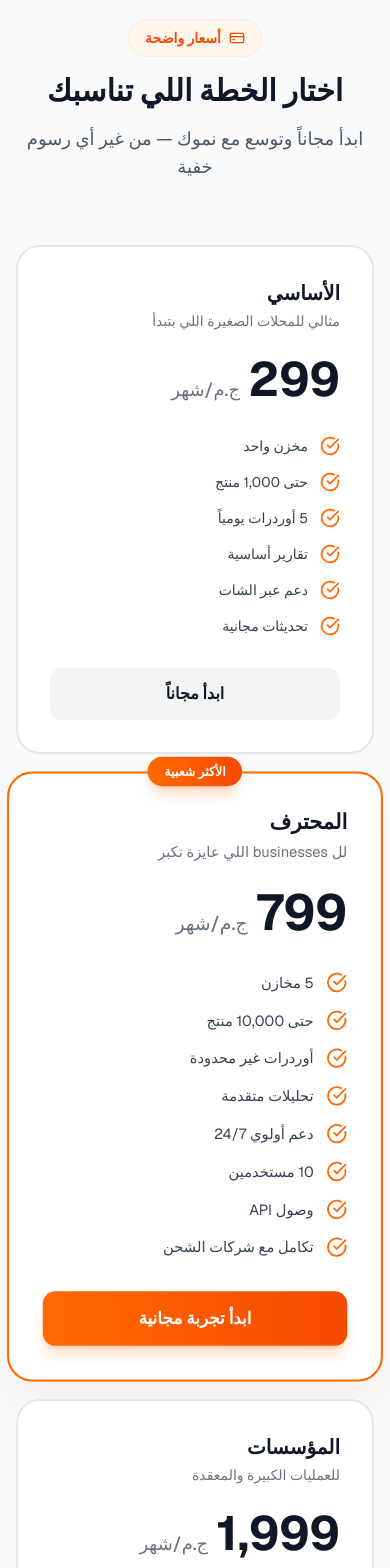
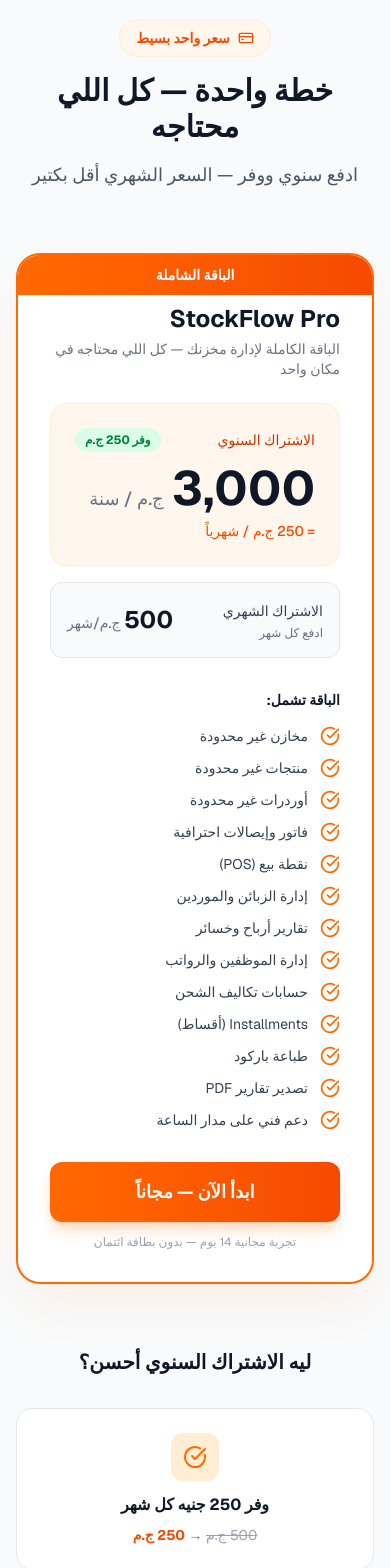
Before and after one commit to ohmedayman/erb, a Next.js app: page / in a window 390 px wide. Shown: the part 6440-8008 px from the top of the page. Built offline with nearby package versions, Linux system fonts and the light colour scheme.

Commit message:
fix: pricing to single plan (3000/year), add orange logo to header

```diff
--- a/src/app/page.tsx
+++ b/src/app/page.tsx
@@ -94,32 +94,36 @@ const testimonials = [
   { name: "محمد حسن", role: "صاحب سوبر ماركت", company: "سوبر ماركت هاني", rating: 5, text: "أكتر حاجة عجبتني إن التقارير بتاعته واضحة وبتبينلي إيه اللي بيتباع وإيه اللي واقف. بقى عندي رؤية كاملة على الشغل." },
 ];
 
-const pricingPlans = [
-  {
-    name: "الأساسي",
-    price: "299",
-    desc: "مثالي للمحلات الصغيرة اللي بتبدأ",
-    features: ["مخزن واحد", "حتى 1,000 منتج", "5 أوردرات يومياً", "تقارير أساسية", "دعم عبر الشات", "تحديثات مجانية"],
-    cta: "ابدأ مجاناً",
-    primary: false,
-  },
-  {
-    name: "المحترف",
-    price: "799",
-    desc: "لل businesses اللي عايزة تكبر",
-    features: ["5 مخازن", "حتى 10,000 منتج", "أوردرات غير محدودة", "تحليلات متقدمة", "دعم أولوي 24/7", "10 مستخدمين", "وصول API", "تكامل مع شركات الشحن"],
-    cta: "ابدأ تجربة مجانية",
-    primary: true,
-  },
-  {
-    name: "المؤسسات",
-    price: "1,999",
-    desc: "للعمليات الكبيرة والمعقدة",
-    features: ["مخازن غير محدودة", "منتجات غير محدودة", "أوردرات غير محدودة", "تقارير مخصصة", "دعم على مدار الساعة", "مستخدمون غير محدودون", "تكاملات مخصصة", "مدير حساب مخصص", "SLA مخصص"],
-    cta: "تواصل مع المبيعات",
-    primary: false,
-  },
-];
+const pricingPlan = {
+  name: "StockFlow Pro",
+  monthlyPrice: "250",
+  yearlyPrice: "3,000",
+  yearlyPriceRaw: 3000,
+  monthlyPriceRaw: 250,
+  desc: "الباقة الكاملة لإدارة مخزنك — كل اللي محتاجه في مكان واحد",
+  features: [
+    "مخازن غير محدودة",
+    "منتجات غير محدودة",
+    "أوردرات غير محدودة",
+    "فاتور وإيصالات احترافية",
+    "نقطة بيع (POS)",
+    "إدارة الزبائن والموردين",
+    "تقارير أرباح وخسائر",
+    "إدارة الموظفين والرواتب",
+    "حسابات تكاليف الشحن",
+    "Installments (أقساط)",
+    "طباعة باركود",
+    "تصدير تقارير PDF",
+    "دعم فني على مدار الساعة",
+  ],
+  monthlyFeatures: [
+    "مخزن واحد",
+    "حتى 5,000 منتج",
+    "أوردرات شهرية غير محدودة",
+    "تقارير أساسية",
+    "دعم عبر الشات",
+  ],
+};
 
 export default function HomePage() {
   const [mobileMenuOpen, setMobileMenuOpen] = useState(false);
@@ -761,13 +765,13 @@ export default function HomePage() {
           >
             <motion.div variants={fadeInUp} className="inline-flex items-center gap-2 bg-orange-50 text-orange-600 px-4 py-2 rounded-full text-sm font-semibold mb-4 border border-orange-100">
               <CreditCard className="w-4 h-4" />
-              أسعار واضحة
+              سعر واحد بسيط
             </motion.div>
             <motion.h2 variants={fadeInUp} className="text-3xl sm:text-4xl font-bold text-gray-900">
-              اختار الخطة اللي تناسبك
+              خطة واحدة — كل اللي محتاجه
             </motion.h2>
             <motion.p variants={fadeInUp} className="mt-4 text-lg text-gray-600">
-              ابدأ مجاناً وتوسع مع نموك — من غير أي رسوم خفية
+              ادفع سنوي ووفر — السعر الشهري أقل بكتير
             </motion.p>
           </motion.div>
 
@@ -776,50 +780,102 @@ export default function HomePage() {
             whileInView="visible"
             viewport={{ once: true, margin: "-50px" }}
             variants={staggerContainer}
-            className="grid md:grid-cols-3 gap-8 max-w-5xl mx-auto"
+            className="max-w-2xl mx-auto"
           >
-            {pricingPlans.map((plan, i) => (
             <motion.div
-                key={i}
               variants={scaleIn}
               whileHover={{ y: -5 }}
-                className={`rounded-3xl p-8 border-2 transition-all relative ${
-                  plan.primary
-                    ? "border-orange-500 bg-white shadow-2xl shadow-orange-500/10 scale-105"
-                    : "border-gray-200 bg-white hover:border-orange-300 hover:shadow-lg"
-                }`}
+              className="rounded-3xl border-2 border-orange-500 bg-white shadow-2xl shadow-orange-500/10 relative overflow-hidden"
             >
-                {plan.primary && (
-                  <div className="absolute -top-4 left-1/2 -translate-x-1/2 bg-gradient-to-r from-orange-500 to-orange-600 text-white px-4 py-1.5 rounded-full text-xs font-bold shadow-lg shadow-orange-500/25">
-                    الأكثر شعبية
+              <div className="absolute top-0 left-0 right-0 bg-gradient-to-r from-orange-500 to-orange-600 py-2 text-center">
+                <span className="text-white text-sm font-bold">الباقة الشاملة</span>
               </div>
-                )}
-                <h3 className="text-xl font-bold text-gray-900">{plan.name}</h3>
-                <p className="text-sm text-gray-500 mt-1">{plan.desc}</p>
-                <div className="mt-6 flex items-baseline gap-2">
-                  <span className="text-5xl font-bold text-gray-900">{plan.price}</span>
-                  <span className="text-lg text-gray-500 font-medium">ج.م/شهر</span>
+
+              <div className="pt-12 px-8 pb-8">
+                <h3 className="text-2xl font-bold text-gray-900">{pricingPlan.name}</h3>
+                <p className="text-sm text-gray-500 mt-1">{pricingPlan.desc}</p>
+
+                {/* Yearly Price */}
+                <div className="mt-6 bg-orange-50 rounded-2xl p-6 border border-orange-100">
+                  <div className="flex items-center justify-between mb-3">
+                    <span className="text-sm font-medium text-orange-700">الاشتراك السنوي</span>
+                    <span className="bg-green-100 text-green-700 text-xs font-bold px-2.5 py-1 rounded-full">وفر 250 ج.م</span>
                   </div>
-                <ul className="mt-8 space-y-4">
-                  {plan.features.map((f, j) => (
+                  <div className="flex items-baseline gap-2">
+                    <span className="text-5xl font-bold text-gray-900">{pricingPlan.yearlyPrice}</span>
+                    <span className="text-lg text-gray-500 font-medium">ج.م / سنة</span>
+                  </div>
+                  <p className="text-sm text-orange-600 mt-2 font-medium">= {pricingPlan.monthlyPrice} ج.م / شهرياً</p>
+                </div>
+
+                {/* Monthly Alternative */}
+                <div className="mt-4 bg-gray-50 rounded-xl p-4 border border-gray-200">
+                  <div className="flex items-center justify-between">
+                    <div>
+                      <span className="text-sm font-medium text-gray-700">الاشتراك الشهري</span>
+                      <p className="text-xs text-gray-500 mt-0.5">ادفع كل شهر</p>
+                    </div>
+                    <div className="text-left">
+                      <span className="text-2xl font-bold text-gray-900">500</span>
+                      <span className="text-sm text-gray-500 font-medium"> ج.م/شهر</span>
+                    </div>
+                  </div>
+                </div>
+
+                {/* Features */}
+                <div className="mt-8">
+                  <h4 className="text-sm font-bold text-gray-900 mb-4">الباقة تشمل:</h4>
+                  <ul className="space-y-3">
+                    {pricingPlan.features.map((f, j) => (
                       <li key={j} className="flex items-center gap-3 text-sm text-gray-700">
                         <CheckCircle className="w-5 h-5 text-orange-500 shrink-0" />
                         {f}
                       </li>
                     ))}
                   </ul>
+                </div>
+
                 <Link
                   href="/signup"
-                  className={`mt-8 block text-center py-3.5 rounded-xl font-semibold transition-all ${
-                    plan.primary
-                      ? "bg-gradient-to-r from-orange-500 to-orange-600 text-white hover:from-orange-600 hover:to-orange-700 shadow-lg shadow-orange-500/25"
-                      : "bg-gray-100 text-gray-900 hover:bg-gray-200"
-                  }`}
+                  className="mt-8 block text-center py-4 rounded-xl font-bold text-lg bg-gradient-to-r from-orange-500 to-orange-600 text-white hover:from-orange-600 hover:to-orange-700 shadow-lg shadow-orange-500/25 transition-all"
                 >
-                  {plan.cta}
+                  ابدأ الآن — مجاناً
                 </Link>
+                <p className="text-center text-xs text-gray-400 mt-3">تجربة مجانية 14 يوم — بدون بطاقة ائتمان</p>
+              </div>
+            </motion.div>
+          </motion.div>
+
+          {/* Comparison */}
+          <motion.div
+            initial="hidden"
+            whileInView="visible"
+            viewport={{ once: true, margin: "-50px" }}
+            variants={staggerContainer}
+            className="mt-16 max-w-3xl mx-auto"
+          >
+            <motion.h3 variants={fadeInUp} className="text-xl font-bold text-gray-900 text-center mb-8">
+              ليه الاشتراك السنوي أحسن؟
+            </motion.h3>
+            <div className="grid sm:grid-cols-3 gap-6">
+              {[
+                { monthly: "500 ج.م", yearly: "250 ج.م", save: "250 ج.م/شهر", title: "وفر 250 جنيه كل شهر" },
+                { monthly: "6,000 ج.م", yearly: "3,000 ج.م", save: "3,000 ج.م/سنة", title: "وفّر 3,000 جنيه في السنة" },
+                { monthly: "كل شهر", yearly: "مرة واحدة", save: "مرة واحدة", title: "ادفع مرة واحدة وارتاح" },
+              ].map((item, i) => (
+                <motion.div key={i} variants={fadeInUp} className="bg-white rounded-2xl p-6 border border-gray-200 text-center">
+                  <div className="w-12 h-12 bg-orange-100 rounded-xl flex items-center justify-center mx-auto mb-3">
+                    <CheckCircle className="w-6 h-6 text-orange-500" />
+                  </div>
+                  <h4 className="font-bold text-gray-900 mb-2">{item.title}</h4>
+                  <p className="text-sm text-gray-500">
+                    <span className="line-through text-gray-400">{item.monthly}</span>
+                    {" → "}
+                    <span className="text-orange-600 font-bold">{item.yearly}</span>
+                  </p>
                 </motion.div>
               ))}
+            </div>
           </motion.div>
         </div>
       </section>
```
Also changed, not shown: src/app/dashboard/layout.tsx (+12 -4 lines). Lines whose indentation alone changed are shown as unchanged.
